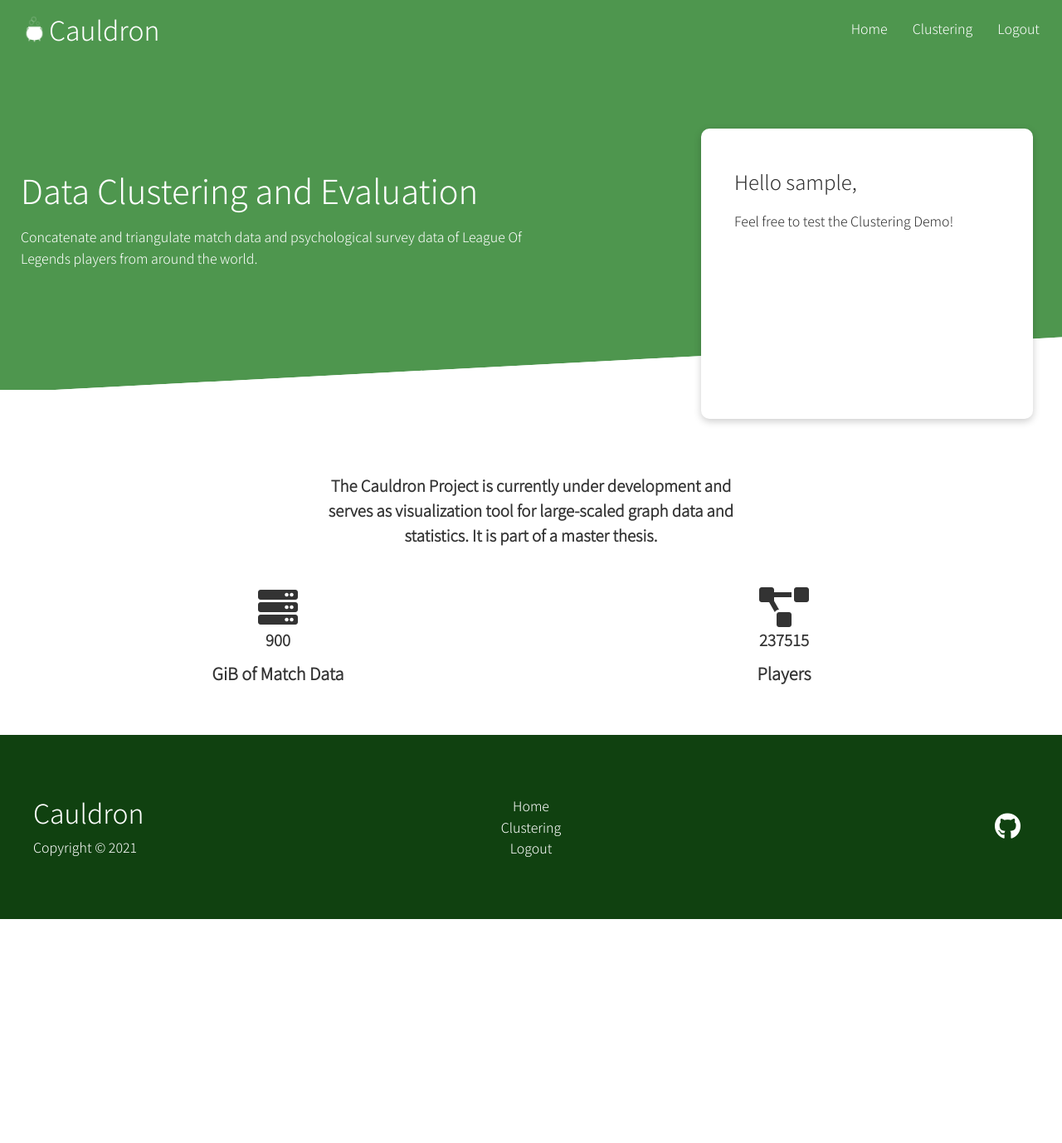
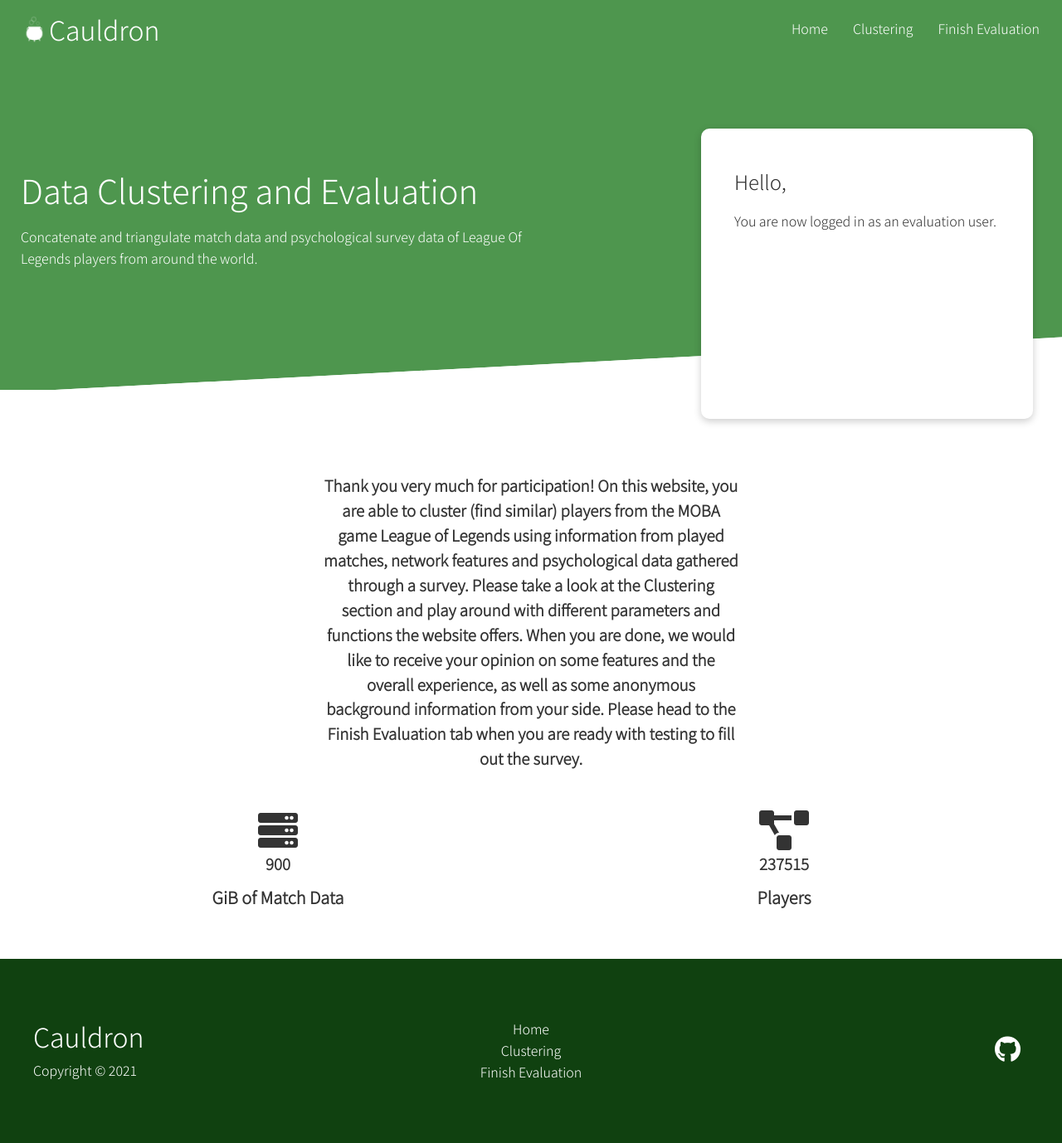
Before and after one commit to funderos/Cauldron, a Flask app: page / in a window 1280 px wide. Shown: the whole page at 83% size. Before the commit the page ends 1108 px from the top, so only its background shows below. Run offline with Flask 2, Linux system fonts and the light colour scheme; the visitor is signed in with stand-in values (Sample User, id 1); data comes from the database, SQL or seed files in the repository; parts of the project's set-up code (start-up, migrations or seed data) failed here and were passed over.

Commit message:
Evaluation Update

```diff
--- a/website/templates/base.html
+++ b/website/templates/base.html
@@ -1,26 +1,18 @@
 <!DOCTYPE html>
 <html lang="en">
+
 <head>
   <!-- Meta Tags -->
   <meta charset="utf-8" />
   <meta name="viewport" content="width=device-width, initial-scale=1" />
 
   <!-- Bootstrap CSS -->
-    <link
-      rel="stylesheet"
-      href="https://cdnjs.cloudflare.com/ajax/libs/font-awesome/5.15.1/css/all.min.css"
+  <link rel="stylesheet" href="https://cdnjs.cloudflare.com/ajax/libs/font-awesome/5.15.1/css/all.min.css"
     integrity="sha512-+4zCK9k+qNFUR5X+cKL9EIR+ZOhtIloNl9GIKS57V1MyNsYpYcUrUeQc9vNfzsWfV28IaLL3i96P9sdNyeRssA=="
-      crossorigin="anonymous"
-    />
+    crossorigin="anonymous" />
 
-    <link
-      rel="stylesheet"
-      href="{{ url_for('static', filename='css/utilities.css') }}"
-    />
-    <link
-      rel="stylesheet"
-      href="{{ url_for('static', filename='css/style.css') }}"
-    />
+  <link rel="stylesheet" href="{{ url_for('static', filename='css/utilities.css') }}" />
+  <link rel="stylesheet" href="{{ url_for('static', filename='css/style.css') }}" />
   {% block css %} {% endblock %}
 
   <!-- Title displayed in tab -->
@@ -32,10 +24,7 @@
   <div class="navbar">
     <div class="container flex">
       <div class="flex">
-          <img
-            src="{{ url_for('static', filename='images/logos/cauldron.png') }}"
-            alt=""
-          />
+        <img src="{{ url_for('static', filename='images/logos/cauldron.png') }}" alt="" />
         <h1 class="logo">Cauldron</h1>
       </div>
       <nav>
@@ -43,7 +32,11 @@
           <li><a href="/">Home</a></li>
           {% if user.is_authenticated %}
           <li><a href="/clustering">Clustering</a></li>
+          {% if user.isRegistered %}
           <li><a href="/logout">Logout</a></li>
+          {% else %}
+          <li><a href="/finisheval">Finish Evaluation</a></li>
+          {% endif %}
           {% endif %}
         </ul>
       </nav>
@@ -56,20 +49,12 @@
     {% for category, message in messages %}
     {% if category == 'error' %}
     <div class="alert-error">
-                <span
-                  class="closebtn"
-                  onclick="this.parentElement.style.display='none';"
-                  >&times;</span
-                >
+      <span class="closebtn" onclick="this.parentElement.style.display='none';">&times;</span>
       {{ message }}
     </div>
     {% else %}
     <div class="alert-success">
-                <span
-                  class="closebtn"
-                  onclick="this.parentElement.style.display='none';"
-                  >&times;</span
-                >
+      <span class="closebtn" onclick="this.parentElement.style.display='none';">&times;</span>
       {{ message }}
     </div>
     {% endif %}
@@ -92,14 +77,16 @@
           <li><a href="/">Home</a></li>
           {% if user.is_authenticated %}
           <li><a href="/clustering">Clustering</a></li>
+          {% if user.isRegistered %}
           <li><a href="/logout">Logout</a></li>
+          {% else %}
+          <li><a href="/finisheval">Finish Evaluation</a></li>
+          {% endif %}
           {% endif %}
         </ul>
       </nav>
       <div class="social text-right">
-          <a href="https://github.com/funderos/Cauldron"
-            ><i class="fab fa-github fa-2x"></i
-          ></a>
+        <a href="https://github.com/funderos/Cauldron"><i class="fab fa-github fa-2x"></i></a>
       </div>
     </div>
   </footer>
@@ -108,4 +95,5 @@
   <script src="https://ajax.googleapis.com/ajax/libs/jquery/3.5.1/jquery.min.js"></script>
   {% block scripts%} {% endblock %}
 </body>
+
 </html>
--- a/website/templates/home.html
+++ b/website/templates/home.html
@@ -1,6 +1,6 @@
 {% extends "base.html" %}
 {% block title %}Cauldron | Home{% endblock %}
-{% block css %}<link rel="stylesheet" href="{{ url_for('static', filename='css/home.css') }}"/>{% endblock %}
+{% block css %}<link rel="stylesheet" href="{{ url_for('static', filename='css/home.css') }}" />{% endblock %}
 
 {% block content %}
 <!-- Showcase -->
@@ -17,32 +17,26 @@
 
     <div class="showcase-form card">
       {% if user.is_authenticated %}
+      {% if user.isRegistered %}
       <h2>Hello {{user.username}},</h2>
       <p>Feel free to test the <a href="/clustering">Clustering</a> Demo!</p>
+      {% else %}
+      <h2>Hello,</h2>
+      <p>You are now logged in as an evaluation user.</p>
+      {% endif %}
       {% else %}
       <h2>Log-In for registered users</h2>
       <form method="POST">
         <div class="form-control">
-          <input
-            type="text"
-            name="username"
-            id="username"
-            placeholder="Username"
-          />
+          <input type="text" name="username" id="username" placeholder="Username" />
         </div>
         <div class="form-control">
-          <input
-            type="password"
-            name="password"
-            id="password"
-            placeholder="Password"
-          />
+          <input type="password" name="password" id="password" placeholder="Password" />
         </div>
         <input type="submit" value="Login" class="btn btn-primary" />
       </form>
       <p>
-        If you are interested in participating in the evaluation, please click
-        here to start.
+        If you are interested in participating in the evaluation, please click <a href="/starteval">here</a> to start.
       </p>
       {% endif %}
     </div>
@@ -53,9 +47,21 @@
 <section class="stats">
   <div class="container">
     <h3 class="stats-heading text-center">
+      {% if user.is_authenticated and not user.isRegistered %}
+      Thank you very much for participation!
+      On this website, you are able to cluster (find similar) players from the MOBA game League of Legends
+      using information from played matches, network features and psychological data gathered through a survey.
+      Please take a look at the <a href="/clustering">Clustering</a> section and play around with different parameters
+      and functions the website offers.
+      When you are done, we would like to receive your opinion on some features and the overall experience, as well as
+      some anonymous background information from your side.
+      Please head to the <a href="/finisheval">Finish Evaluation</a> tab when you are ready with testing to fill out the
+      survey.
+      {% else %}
       The Cauldron Project is currently under development and serves as
       visualization tool for large-scaled graph data and statistics. It is part
       of a master thesis.
+      {% endif %}
     </h3>
     <div class="grid grid-2 text-center my-4">
       <div>
--- a/website/views.py
+++ b/website/views.py
@@ -6,12 +6,12 @@
 from . import db
 import json
 import os
+import uuid
 
 views = Blueprint('views', __name__)
 
 
 @views.route('/', methods=['GET', 'POST'])
-#@login_required
 def home():
     if request.method == 'POST':
         username = request.form.get('username')
@@ -30,6 +30,35 @@
 
     return render_template("home.html", user=current_user)
 
+
+@views.route('/starteval')
+def start_eval():
+    user = User(username=str(uuid.uuid4()), isRegistered=False, password=generate_password_hash(str(uuid.uuid4()), method='sha256'))
+    db.session.add(user)
+    db.session.commit()
+    flash('Evaluation started successfully!', category='success')
+    login_user(user, remember=True)
+    return redirect(url_for('views.home'))
+
+@views.route('/finisheval', methods=['GET', 'POST'])
+def finish_eval():
+    if request.method == 'POST':
+        username = request.form.get('username')
+        password = request.form.get('password')
+
+        user = User.query.filter_by(username=username).first()
+        if user and user.isRegistered:
+            if check_password_hash(user.password, password):
+                flash('Logged in successfully!', category='success')
+                login_user(user, remember=True)
+                return redirect(url_for('views.home'))
+            else:
+                flash('Incorrect password, try again.', category='error')
+        else:
+            flash('Username does not exist.', category='error')
+
+    return render_template("finisheval.html", user=current_user)
+
 @views.route('/favicon.ico')
 def favicon():
     return send_from_directory(os.path.join(views.root_path, 'static'), 'images/logos/favicon.ico', mimetype='image/vnd.microsoft.icon')
```
Also changed, not shown: website/templates/clustering.html (+34 -53 lines), website/templates/finisheval.html (added, +35 -0 lines). Lines whose indentation alone changed are shown as unchanged.
